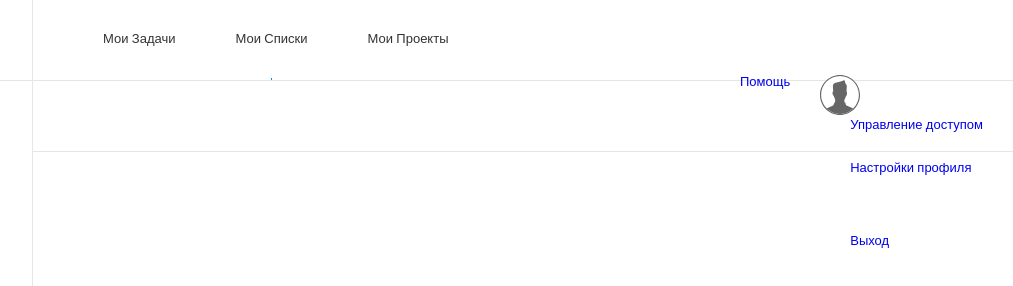
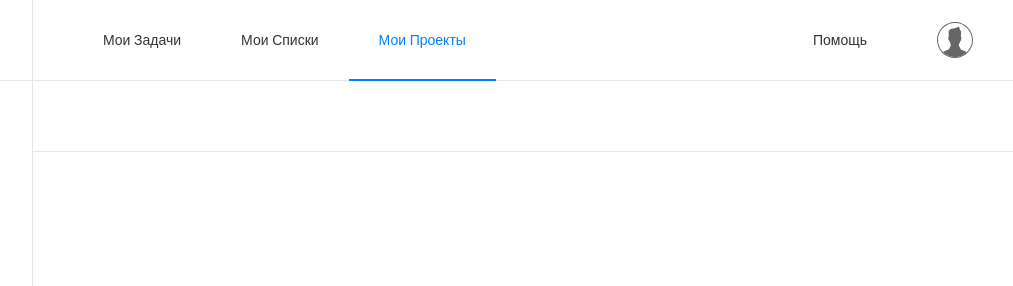
Before and after one commit to yanakabenkina/HSE-DC-A-UI-Trainig-YK, a plain HTML site: page index.html in a window 1280 px wide. Shown: the top 286 px of the page, without its empty margins (267-1280 px from the left). Drawn offline with nearby package versions, Linux system fonts and the light colour scheme.

Commit message:
finish menubar

```diff
--- a/index.html
+++ b/index.html
@@ -23,25 +23,25 @@
         <header class="O_TopbarWrapper">
           <nav class="O_Menubar">
             <div class="left">
-              <li><a href="#">Мои Задачи</a></li>
-              <li><a href="#">Мои Списки</a></li>
-              <li><a href="#">Мои Проекты</a></li>
+              <a class="A_MenubarLink" href="#">Мои Задачи</a>
+              <a class="A_MenubarLink" href="#">Мои Списки</a>
+              <a class="A_MenubarLink active" href="#">Мои Проекты</a>
             </div>
 
             <div class="right">
-              <a href="#">Помощь</a>
+              <a class="A_MenubarLink" href="#">Помощь</a>
 
               <nav class="O_UserMenu">
                 <div class="A_UserIcon"></div>
 
                 <nav class="M_UserMenuDropdown">
                   <ul class="top">
-                    <a href="#"><li>Управление доступом</li>
-                    <a href="#"><li>Настройки профиля</li></a>
+                    <li><a class="A_DropdownMenuItem" href="#">Управление доступом</a></li>
+                    <li><a class="A_DropdownMenuItem" href="#">Настройки профиля</a></li>
                   </ul>
 
                   <ul class="bottom">
-                    <a href="#"><li>Выход</a></li>
+                    <li><a class="A_DropdownMenuItem" href="#">Выход</a></li>
                   </ul>
                 </nav>
               </nav>
--- a/stylesheets/02_Organisms/O_ContentFooter.css
+++ b/stylesheets/02_Organisms/O_ContentFooter.css
@@ -3,7 +3,7 @@
   bottom: 0;
   width: calc(100% - 300px);
   height: 70px;
-  border-top: 1px solid #e6e6e6;
+  border-top: 1px solid var(--gray);
   background-color: #fff;
   z-index: 10;
 }
--- a/stylesheets/02_Organisms/O_Homebar.css
+++ b/stylesheets/02_Organisms/O_Homebar.css
@@ -1,5 +1,5 @@
 .O_Homebar {
-  border-bottom: 1px solid #e6e6e6;
+  border-bottom: 1px solid var(--gray);
   width: 100%;
   height: 80px;
 
--- a/stylesheets/02_Organisms/O_Menubar.css
+++ b/stylesheets/02_Organisms/O_Menubar.css
@@ -1,73 +1,12 @@
 .O_Menubar {
-  border-bottom: 1px solid #e6e6e6;
+  display: flex;
+  justify-content: space-between;
   height: 80px;
+  padding-left: 40px;
+  border-bottom: 1px solid var(--gray);
 }
 
-.O_Menubar a {
-  text-decoration: none;
-  font-family: 'Open Sans', sans-serif;
-  font-size: 13px;
-}
-
-.O_Menubar .left {
-  display: flex;
-  list-style: none;
-  padding: 30px 40px 0;
-  justify-content: flex-start;
-}
-
-.O_Menubar .left a {
-  display: inline-block;
-  position: relative;
-  /*transition: color .2s;*/
-  padding-bottom: 30px;
-  margin: 0 30px 0 30px;
-}
-
-.O_Menubar .left li {display: inline-block;}
-
-
-.O_Menubar .left a, .O_Menubar.left a:visited {color: #333333;}
-.O_Menubar .left a.current, .O_Menubar .left a:hover{color: #0f85f3;}
-.O_Menubar .left a:before,
-.O_Menubar .left a:after {
-  content: "";
-  position: absolute;
-  height: 2px;
-  top: auto;
-  right: 50%;
-  bottom: -5px;
-  left: 50%;
-  background: #0f85f3;
-  /*transition: .8s;*/
-}
-
-.O_Menubar .left a:hover:before, .O_Menubar .left .current:before {left: 0;}
-.O_Menubar .left a:hover:after, .O_Menubar .left .current:after {right: 0;}
-
-
-.O_Menubar .right .O_UserMenu .A_UserIcon {
-  background-image: url(../../images/user.svg);
-  width: 40px;
-  height: 40px;
-  background-size: cover;
-  display: inline-block;
-  position: relative;
-}
-
+.O_Menubar .left,
 .O_Menubar .right {
   display: flex;
-  list-style: none;
-  justify-content: flex-end;
 }
-
-.O_Menubar .right a {
-  display: inline-block;
-  position: relative;
-  padding-bottom: 30px;
-  margin: 0 30px 0 30px;
-}
-
-.O_Menubar .right .O_UserMenu .M_UserMenuDropdown ul a {
-  display: list-item;
-}
--- a/stylesheets/02_Organisms/O_Searchbar.css
+++ b/stylesheets/02_Organisms/O_Searchbar.css
@@ -1,4 +1,4 @@
 .O_Searchbar {
   height: 70px;
-  border-bottom: 1px solid #e6e6e6;
+  border-bottom: 1px solid var(--gray);
 }
--- a/stylesheets/02_Organisms/O_Sidebar.css
+++ b/stylesheets/02_Organisms/O_Sidebar.css
@@ -4,7 +4,7 @@
   box-sizing: border-box;
   flex-direction: column;
 
-  border-right: 1px solid #e6e6e6;
+  border-right: 1px solid var(--gray);
   background-color: #fff;
   width: 300px;
   height: 100%;
--- a/stylesheets/02_Organisms/O_SidebarFooter.css
+++ b/stylesheets/02_Organisms/O_SidebarFooter.css
@@ -1,5 +1,5 @@
 .O_SidebarFooter {
-  border-top: 1px solid #e6e6e6;
+  border-top: 1px solid var(--gray);
   width: 100%;
   height: 70px;
 }
--- a/stylesheets/02_Organisms/O_TopbarWrapper.css
+++ b/stylesheets/02_Organisms/O_TopbarWrapper.css
@@ -1,6 +1,6 @@
 .O_TopbarWrapper {
   position: fixed;
   width: calc(100% - 300px);
-  /*background-color: #fff;*/
+  background-color: #fff;
   z-index: 10;
 }
--- /dev/null
+++ b/stylesheets/02_Organisms/O_UserMenu.css
@@ -0,0 +1,7 @@
+.O_UserMenu {
+  position: relative;
+  display: flex;
+  align-items: center;
+  height: 80px;
+  padding: 0 40px;
+}
--- /dev/null
+++ b/stylesheets/03_Molecules/M_UserMenuDropdown.css
@@ -0,0 +1,26 @@
+.M_UserMenuDropdown {
+  position: absolute;
+  display: none;
+  top: 80px;
+  right: 25px;
+  min-width: 224px;
+
+  border: 1px solid var(--gray);
+  background-color: white;
+  font-family: var(--OpenSans);
+  font-size: 14px;
+  font-weight: 300;
+}
+
+.M_UserMenuDropdown .top,
+.M_UserMenuDropdown .bottom {
+  padding: 10px 0;
+}
+
+.M_UserMenuDropdown .top {
+  border-bottom: 1px solid var(--gray);
+}
+
+.O_UserMenu:hover .M_UserMenuDropdown {
+  display: block;
+}
--- /dev/null
+++ b/stylesheets/04_Atoms/A_DropdownMenuItem.css
@@ -0,0 +1,10 @@
+.A_DropdownMenuItem {
+  display: block;
+  line-height: 40px;
+  padding: 0 20px;
+  white-space: nowrap;
+}
+
+.A_DropdownMenuItem:hover {
+  background-color: var(--bg-gray);
+}
--- /dev/null
+++ b/stylesheets/04_Atoms/A_MenubarLink.css
@@ -0,0 +1,42 @@
+.A_MenubarLink {
+  position: relative;
+  display: block;
+  line-height: 80px;
+  padding: 0 30px;
+  font-family: var(--OpenSans);
+  font-size: 14px;
+  font-weight: 300;
+  color: var(--black);
+}
+
+.A_MenubarLink:hover {
+  background-color: var(--bg-gray);
+}
+
+.A_MenubarLink:hover::after,
+.A_MenubarLink.active::after {
+  content: '';
+  position: absolute;
+  left: 0;
+  right: 0;
+}
+
+.A_MenubarLink:hover::after {
+  bottom: 0;
+  height: 1px;
+  background-color: var(--gray);
+}
+
+.A_MenubarLink.active,
+.A_MenubarLink.active:hover {
+  color: var(--primary);
+  font-weight: 400;
+  cursor: default;
+  background-color: transparent;
+}
+
+.A_MenubarLink.active::after {
+  bottom: -1px;
+  height: 2px;
+  background-color: var(--primary);
+}
--- /dev/null
+++ b/stylesheets/04_Atoms/A_UserIcon.css
@@ -0,0 +1,6 @@
+.A_UserIcon {
+  width: 36px;
+  height: 36px;
+  background-image: url(../../images/user.svg);
+  cursor: pointer;
+}
--- a/stylesheets/layout.css
+++ b/stylesheets/layout.css
@@ -1,6 +1,19 @@
+:root {
+  --OpenSans: 'Open Sans', sans-serif;
+  --black: #333;
+  --primary: #0080ff;
+  --bg-gray: #f5f5f5;
+  --gray: #e6e6e6;
+}
+
 html, body {
   width: 100%;
   height: 100%;
+}
+
+a {
+  text-decoration: none;
+  color: inherit;
 }
 
 /*.bg {
--- a/stylesheets/style.css
+++ b/stylesheets/style.css
@@ -1,5 +1,10 @@
 @import "reset.css";
 @import "layout.css";
+
+@import url('https://fonts.googleapis.com/css?family=Open+Sans:300,400&amp;subset=cyrillic');
+
+@import "00_Templates/T_SinglePageUI.css";
+
 @import "02_Organisms/O_Sidebar.css";
 @import "02_Organisms/O_Homebar.css";
 @import "02_Organisms/O_Menu.css";
@@ -10,5 +15,10 @@
 @import "02_Organisms/O_Searchbar.css";
 @import "02_Organisms/O_Content.css";
 @import "02_Organisms/O_ContentFooter.css";
-@import "00_Templates/T_SinglePageUI.css";
-@import url('https://fonts.googleapis.com/css?family=Open+Sans');
+@import "02_Organisms/O_UserMenu.css";
+
+@import "03_Molecules/M_UserMenuDropdown.css";
+
+@import "04_Atoms/A_MenubarLink.css";
+@import "04_Atoms/A_UserIcon.css";
+@import "04_Atoms/A_DropdownMenuItem.css";
```
